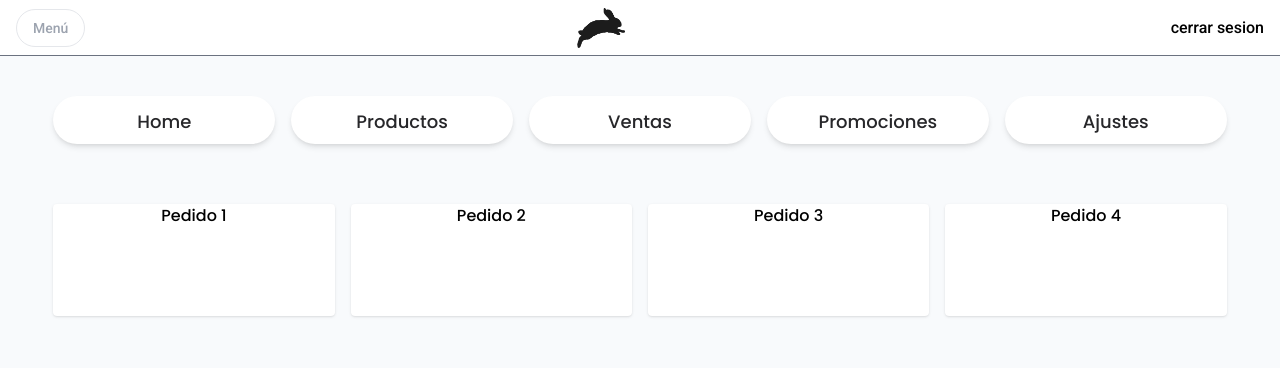
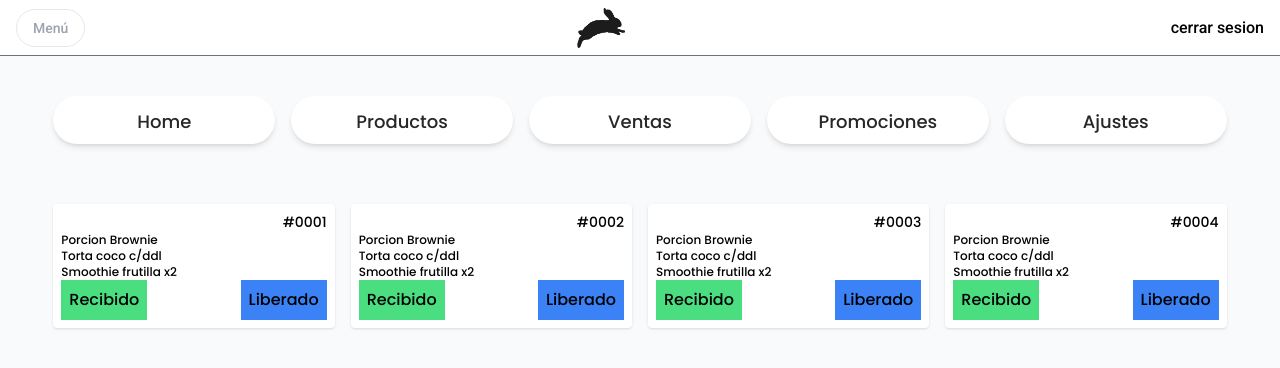
Before and after one commit to DiegoSantelices10/DyP_Aplicacion_Web, a Next.js app in the folder appweb/: page / in a window 1280 px wide. Shown: the top 368 px of the page. Built offline with nearby package versions, Linux system fonts and the light colour scheme; no server answers; sample sign-in values are in the browser's storage.

Commit message:
preparando el Index

```diff
--- a/appweb/package.json
+++ b/appweb/package.json
@@ -9,6 +9,7 @@
     "lint": "next lint"
   },
   "dependencies": {
+    "@fortawesome/fontawesome-svg-core": "^6.1.1",
     "@headlessui/react": "^1.5.0",
     "@heroicons/react": "^1.0.6",
     "bootstrap": "^5.1.3",
--- a/appweb/pages/index.js
+++ b/appweb/pages/index.js
@@ -8,11 +8,75 @@ export default function Home({session}) {
     <div className="h-full">
       <AccessMenu />
         <div className=" w-11/12 h-auto flex justify-center mx-auto py-5 gap-4 text-center">
-          <div className="w-full h-28 rounded shadow bg-white ">Pedido 1</div>
-          <div className="w-full h-28 rounded shadow bg-white">Pedido 2</div>
-          <div className="w-full h-28 rounded shadow bg-white">Pedido 3</div>
-          <div className="w-full h-28 rounded shadow bg-white">Pedido 4</div>
+          <div className="w-full h-auto rounded shadow bg-white p-2">
+            <div className="w-auto text-sm">
+                <h2 className="text-right">#0001</h2>
+                <div className="text-left text-xs">
+                    <h5>Porcion Brownie</h5>
+                    <h5>Torta coco c/ddl</h5>
+                    <h5>Smoothie frutilla x2</h5>
+                </div>
+            </div>
+            <div className="flex justify-between">
+              <div>
+              <button type="button" className="bg-green-400 p-2">Recibido</button></div>
+              <div>
+              <button type="button" className="bg-blue-500 p-2">Liberado</button></div>
+            </div>
+          </div>
+          <div className="w-full h-auto rounded shadow bg-white p-2">
+            <div className="w-auto text-sm">
+                <h2 className="text-right">#0002</h2>
+                <div className="text-left text-xs">
+                    <h5>Porcion Brownie</h5>
+                    <h5>Torta coco c/ddl</h5>
+                    <h5>Smoothie frutilla x2</h5>
+                </div>
+            </div>
+            <div className="flex justify-between">
+              <div>
+              <button type="button" className="bg-green-400 p-2">Recibido</button></div>
+              <div>
+              <button type="button" className="bg-blue-500 p-2">Liberado</button></div>
+            </div>
+          </div>
+          <div className="w-full h-auto rounded shadow bg-white p-2">
+            <div className="w-auto text-sm">
+                <h2 className="text-right">#0003</h2>
+                <div className="text-left text-xs">
+                    <h5>Porcion Brownie</h5>
+                    <h5>Torta coco c/ddl</h5>
+                    <h5>Smoothie frutilla x2</h5>
+                </div>
+            </div>
+            <div className="flex justify-between">
+              <div>
+              <button type="button" className="bg-green-400 p-2">Recibido</button></div>
+              <div>
+              <button type="button" className="bg-blue-500 p-2">Liberado</button></div>
+            </div>
+          </div>
+          <div className="w-full h-auto rounded shadow bg-white p-2">
+            <div className="w-auto text-sm">
+                <h2 className="text-right">#0004</h2>
+                <div className="text-left text-xs">
+                    <h5>Porcion Brownie</h5>
+                    <h5>Torta coco c/ddl</h5>
+                    <h5>Smoothie frutilla x2</h5>
+                </div>
+            </div>
+            <div className="flex justify-between">
+              <div>
+              <button type="button" className="bg-green-400 p-2">Recibido</button></div>
+              <div>
+              <button type="button" className="bg-blue-500 p-2">Liberado</button></div>
+            </div>
+          </div>
+
+
+
         </div>
+
       </div>
 
 
--- a/appweb/pages/login.js
+++ b/appweb/pages/login.js
@@ -12,7 +12,6 @@ export default function Login() {
           <Image src="/images/liebreblack.png" width={95} height={80} />
           <h1 className=" text-3xl font-bold">¡Registra tu negocio!</h1>
           <p className=" text-md font-medium w-2/3">Registrate en simples pasos y empieza a hacer crecer tu negocio junto a nosotros.</p>
-
         </div>
         <div className="grid content-center rounded-md shadow-lg bg-white w-full
           h-full p-8 lg:w-5/12 lg:h-auto md:w-1/2 md:h-auto">
@@ -20,14 +19,13 @@ export default function Login() {
             <h1 className="font-bold"> ¡Bienvenido, ingresá a tu cuenta!</h1>
           </div>
           <Form />
-          <div class="flex items-center my-6 before:flex-1
+          <div className="flex items-center my-6 before:flex-1
                     before:border-t before:border-gray-300
                     before:mt-0.5 after:flex-1 after:border-t
                     after:border-gray-300 after:mt-0.5"
           >
             <p className="text-center text-xs text-slate-400 mx-4 mb-0">O Registrate con</p>
           </div>
-
           <div className="text-center mx-auto ">
             <button onClick={() => signIn("google")} className="flex items-center" type="button">
               <Image src="/images/LogoGoogle.png" width={30} height={30} />
@@ -48,7 +46,7 @@ export const getServerSideProps = async (context) => {
   if (session) {
     return {
       redirect: {
-        destination: "/signUp",
+        destination: "/",
         permanent: false,
       },
     };
--- a/appweb/pages/profile.js
+++ b/appweb/pages/profile.js
@@ -1,7 +1,17 @@
 import React from 'react'
+import Image from 'next/image'
 
-export default function profile() {
+
+export default function Profile() {
   return (
-    <div>Hola mundo</div>
+    <div className="w-1/3 text-center">
+        <div className="mx-auto">
+          <Image src="/images/liebreblack.png" width={95} height={80} />
+        </div>
+        <h1 className=" text-3xl font-bold">¡Registra tu negocio!</h1>
+      <p className="text-md font-medium">Registrate en simples pasos y empieza a hacer crecer tu negocio junto a nosotros.</p>
+    </div>
   )
 }
+
+Profile.layout = "L1"
```
Also changed, not shown: appweb/public/images/liebre.png (renamed from appweb/assets/img/liebre.png), 1 other file (tests, documents, lock files or other folders).
